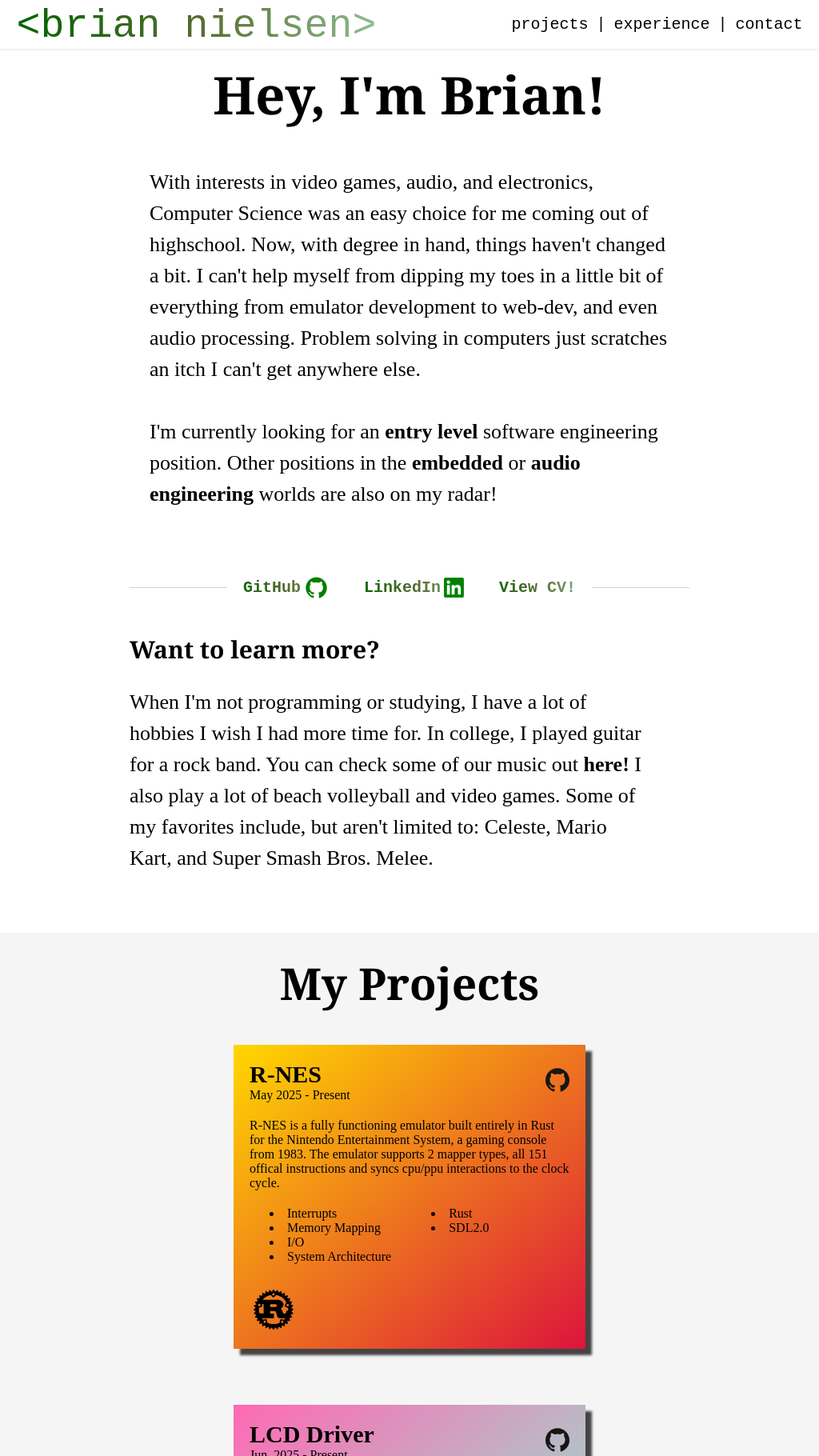
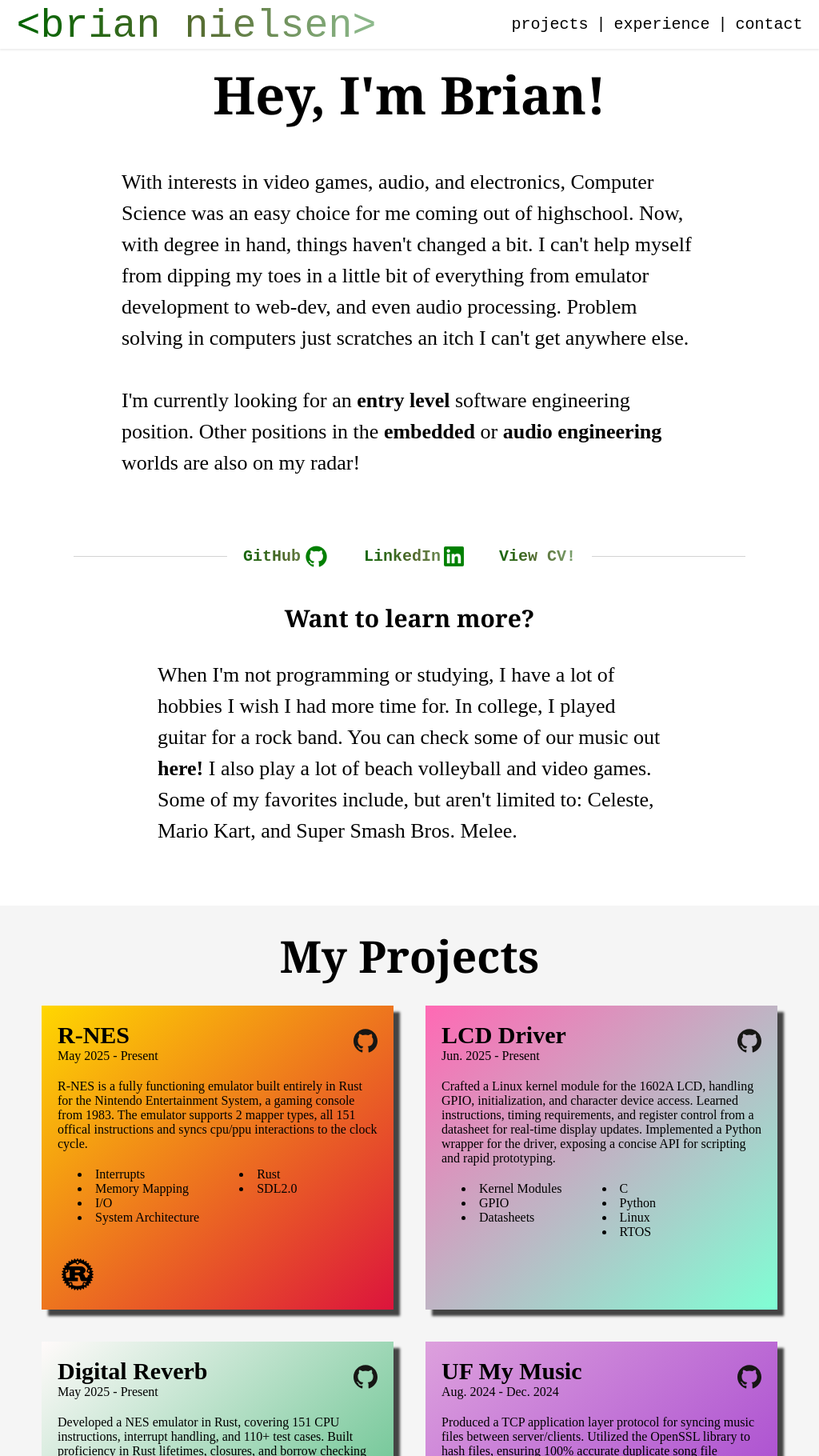
Before and after one commit to bnielsen1/PersonalWebsite, a Vue app in the folder first_website/: page / in a window 1024 px wide. Shown: the top 1820 px of the page at 80% size. Built offline with nearby package versions, Linux system fonts and the light colour scheme.

Commit message:
Proper form feedback for contact section

```diff
--- a/first_website/src/App.vue
+++ b/first_website/src/App.vue
@@ -173,8 +173,8 @@ export default {
 		:duration="1000"
 	      >
 		<img src="/tab.jpg" style="position: absolute; top: 50px; right: 150px; height: 240px; border-radius: 40%; padding"/>
-		<img src="/volleyball.webp" style="position: absolute; top: 15px; left: 500px; height: 160px; border-radius: 50%"/>
-		<img src="/shine.png" style="position: absolute; top: 200px; left: 500px; height: 140px;" />
+		<img src="/volleyball.webp" style="position: absolute; top: 15px; left: 480px; height: 160px; border-radius: 50%"/>
+		<img src="/shine.png" style="position: absolute; top: 200px; left: 480px; height: 140px;" />
 	      </div>
 	    </div>
         </div>
@@ -436,7 +436,7 @@ a {
   width: 100%;
 }
 
-@media (max-width: 900px) {
+@media (max-width: 980px) {
   .experience_box {
     column-count: 1;
   }
@@ -452,11 +452,17 @@ a {
 
 @media (max-width: 1200px) {
   .reading_text {
-    width: 650px;
+    width: 90%;
   }
 
   .face_pic {
     display: none;
+  }
+
+  .face_text {
+    display: flex;
+    align-items: center;
+    justify-content: center;
   }
 
   .hey_text {
@@ -468,6 +474,13 @@ a {
   .project_box {
     max-width: calc((3 * 800px) + (2 * 120px));
   }
+
+  .learn_more {
+    display: flex;
+    flex-direction: column;
+    align-items: center;
+    justify-content: center;
+  }
 }
 
 @media (max-width: 1300px) {
@@ -476,7 +489,7 @@ a {
   }
 }
 
-@media (max-width: 500px) {
+@media (max-width: 650px) {
   .home_button {
     font-size: 14px;
   }
--- a/first_website/src/Contact.vue
+++ b/first_website/src/Contact.vue
@@ -5,15 +5,21 @@
       return {
         name: "",
         email: "",
-        message: ""
+        message: "",
+        sent: false,
+        submitted: false,
+        loading: false,
+        info: ""
       }
     },
     methods: {
       async submit() {
         if ((this.name == "") || (this.email == "") || (this.message == "")) {
-          console.log("CANT SEND INCOMPLETE EMAIL")
+          this.info = "Please include all fields!"
         } else {
-          console.log("Form contents good, sending message to backend...")
+          this.info = "";
+          this.loading = true;
+          this.sent = true;
 
           const formData = {
             name: this.name,
@@ -22,6 +28,7 @@
           }
 
           // Attempt to send post request
+          try {
             const response = await fetch('api/contact', {
               method: 'POST',
               headers: { 'Content-Type': 'application/json' },
@@ -29,9 +36,17 @@
             });
 
             if (response.ok) {
-            console.log("message got fully sent!")
+              this.loading = false;
+              this.info = "Message sent! I'll get back to you shortly."
             } else {
-            console.log("server failed somewhere")
+              // server side error
+              this.loading = false;
+              this.info = "Server side error. Please try again later!"
+            }
+          } catch (error) {
+            // server side error
+            this.loading = false;
+            this.info = "An error occuered! Check your internet connection or refresh the page"
           }
         }
       }
@@ -42,6 +57,13 @@
 
 <template>
   <div class="contact_box">
+    <div class="form_contents"
+      v-if="!sent"
+      v-motion
+      :initial="{ opacity: 1 }"
+      :enter="{ opacity: 1 }"
+      :leave="{ opacity: 0 }"
+    >
         <div class="input_chunk">
           Name
           <input class="line_input" v-model="name" />
@@ -57,6 +79,26 @@
         <button @click="submit">
           Submit
         </button>
+    </div>
+    <div
+      v-if="loading"
+      v-motion
+      :initial="{ opacity: 0 }"
+      :enter="{ opacity: 1 }"
+      :leave="{ opacity: 0 }"
+    >
+      <img src="/loading.gif" style="width: 100px;"/>
+    </div>
+    <div
+      v-if="info != ''"
+      v-motion
+      :initial="{ opacity: 0 }"
+      :enter="{ opacity: 1 }"
+      :leave="{ opacity: 0 }"
+      :duration="1000"
+    >
+      {{ info }}
+    </div>
   </div>
 </template>
 
@@ -142,7 +184,7 @@ button:hover {
   margin-bottom: 10px;
 }
 
-@media (max-width: 500px) {
+@media (max-width: 750px) {
   .contact_box {
     width: 90vw;
     padding: 5px;
--- a/first_website/src/Diploma.vue
+++ b/first_website/src/Diploma.vue
@@ -57,7 +57,7 @@
   box-shadow: 10px 10px 10px black;
 }
 
-@media (max-width: 500px) {
+@media (max-width: 980px) {
   .diploma_box {
     width: 80vw;
   }
--- a/first_website/src/ExperienceCard.vue
+++ b/first_website/src/ExperienceCard.vue
@@ -78,7 +78,7 @@ export default {
   width: 400px;
 }
 
-@media (max-width: 500px) {
+@media (max-width: 980px) {
   .experience_card {
     width: 80vw;
     font-size: 14px;
--- a/first_website/src/ProjectCard.vue
+++ b/first_website/src/ProjectCard.vue
@@ -36,7 +36,7 @@ export default {
             height: '340px',
             backgroundImage: 'linear-gradient(to bottom right, ' + this.colors[0] + ', ' + this.colors[1] + ')',
             padding: '20px',
-            margin: '20px'
+            margin: '5px'
           }
       }
     }
@@ -87,16 +87,10 @@ export default {
 .project_card {
   box-shadow: 8px 8px 3px #444444;
   transition: 0.4s ease;
-  width: 500px;
+  width: 400px;
 }
 
-@media (max-width: 1200px) and (min-width: 950px) {
-  .project_card {
-    width: 400px;
-  }
-}
-
-@media (max-width: 500px) {
+@media (max-width: 980px) {
   .project_card {
     width: 80vw;
     font-size: 14px;
@@ -125,8 +119,8 @@ export default {
 }
 
 .framework_img {
-  height: 50px;
-  width: 50px;
+  height: 40px;
+  width: 40px;
   margin-top: auto;
   margin-left: 5px;
   margin-right: 5px;
```
Also changed, not shown: first_website/public/data/experiences.json (line endings or trailing spaces), first_website/public/loading.gif (added), 1 other file (tests, documents, lock files or other folders). Lines whose indentation alone changed are shown as unchanged.
